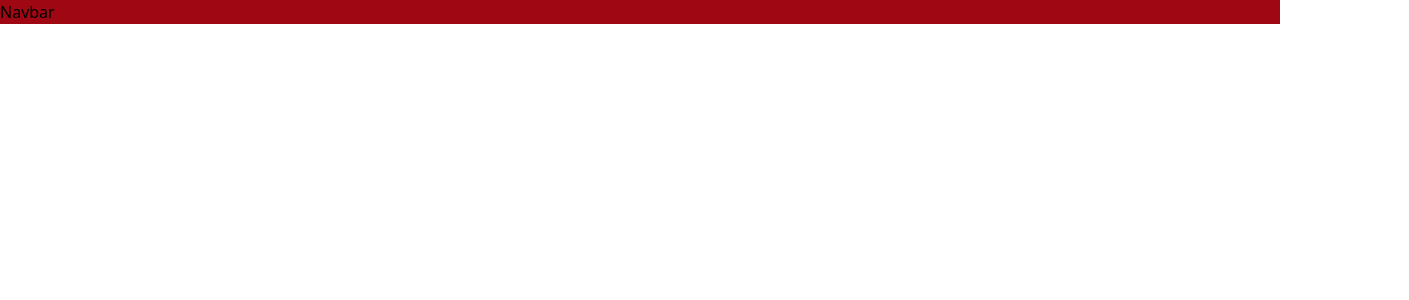
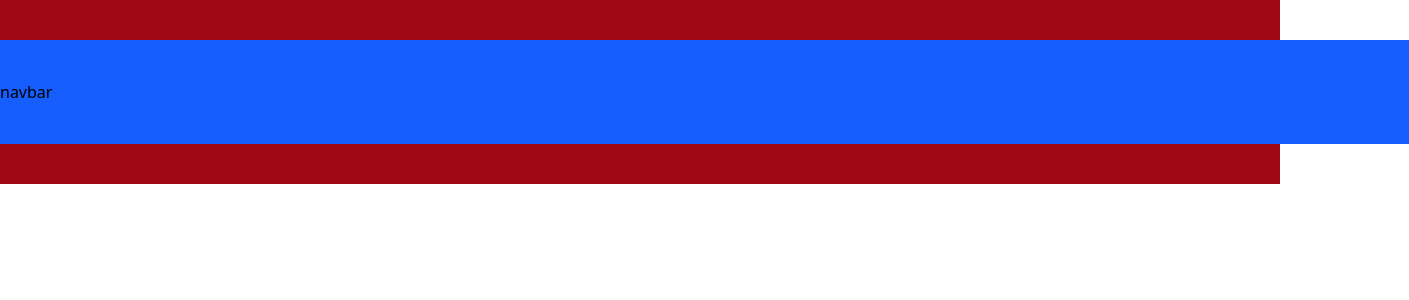
Before and after one commit to iyiu9akhan/innovate-RTB, a React (Vite) app: page / in a window 1280 px wide. Shown: the top 300 px of the page, 1409 px wide, since content can reach past the window. Built offline with nearby package versions, Linux system fonts and the light colour scheme.

Commit message:
windows: github live page problem unsolved

```diff
--- a/package.json
+++ b/package.json
@@ -10,11 +10,10 @@
     "lint": "eslint .",
     "preview": "vite preview",
     "predeploy": "npm run build",
-    "deploy": "gh-pages -d dist"
+    "deploy": "gh-pages -b main"
   },
   "dependencies": {
     "@tailwindcss/vite": "^4.1.5",
-    "gh-pages": "^6.3.0",
     "react": "^19.1.0",
     "react-dom": "^19.1.0",
     "tailwindcss": "^4.1.5"
@@ -28,6 +27,7 @@
     "eslint-plugin-react-hooks": "^5.2.0",
     "eslint-plugin-react-refresh": "^0.4.19",
     "gh": "^2.8.9",
+    "gh-pages": "^6.3.0",
     "globals": "^16.0.0",
     "pages": "^0.0.16",
     "vite": "^6.3.5"
--- a/src/assets/components/Navbar/Navbar.jsx
+++ b/src/assets/components/Navbar/Navbar.jsx
@@ -2,7 +2,11 @@ import React from 'react'
 
 const Navbar = () => {
   return (
-    <div className='bg-red-800'>Navbar</div>
+    <div className='bg-red-800 py-10'>
+        <div className='w-[1409px] mx-auto bg-blue-600 py-10'>
+            navbar
+        </div>
+    </div>
   )
 }
 
--- a/vite.config.js
+++ b/vite.config.js
@@ -5,5 +5,5 @@ import tailwindcss from '@tailwindcss/vite'
 // https://vite.dev/config/
 export default defineConfig({
   plugins: [react(),tailwindcss(),],
-  base: "/innovate-react-tailwind",
+  base: '/innovate-react-tailwind/',
 });
```
Also changed, not shown: 1 other file (tests, documents, lock files or other folders).
